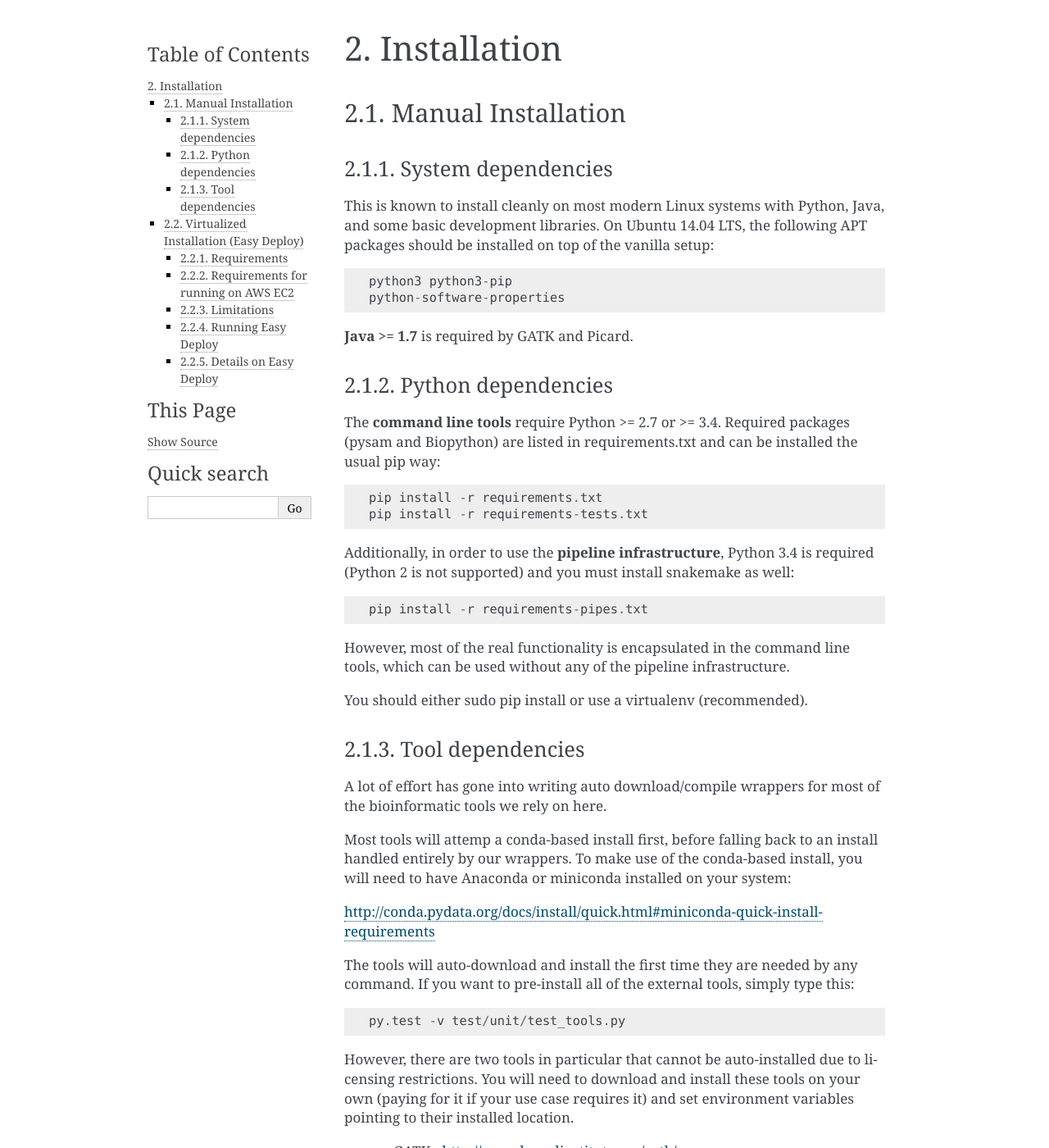
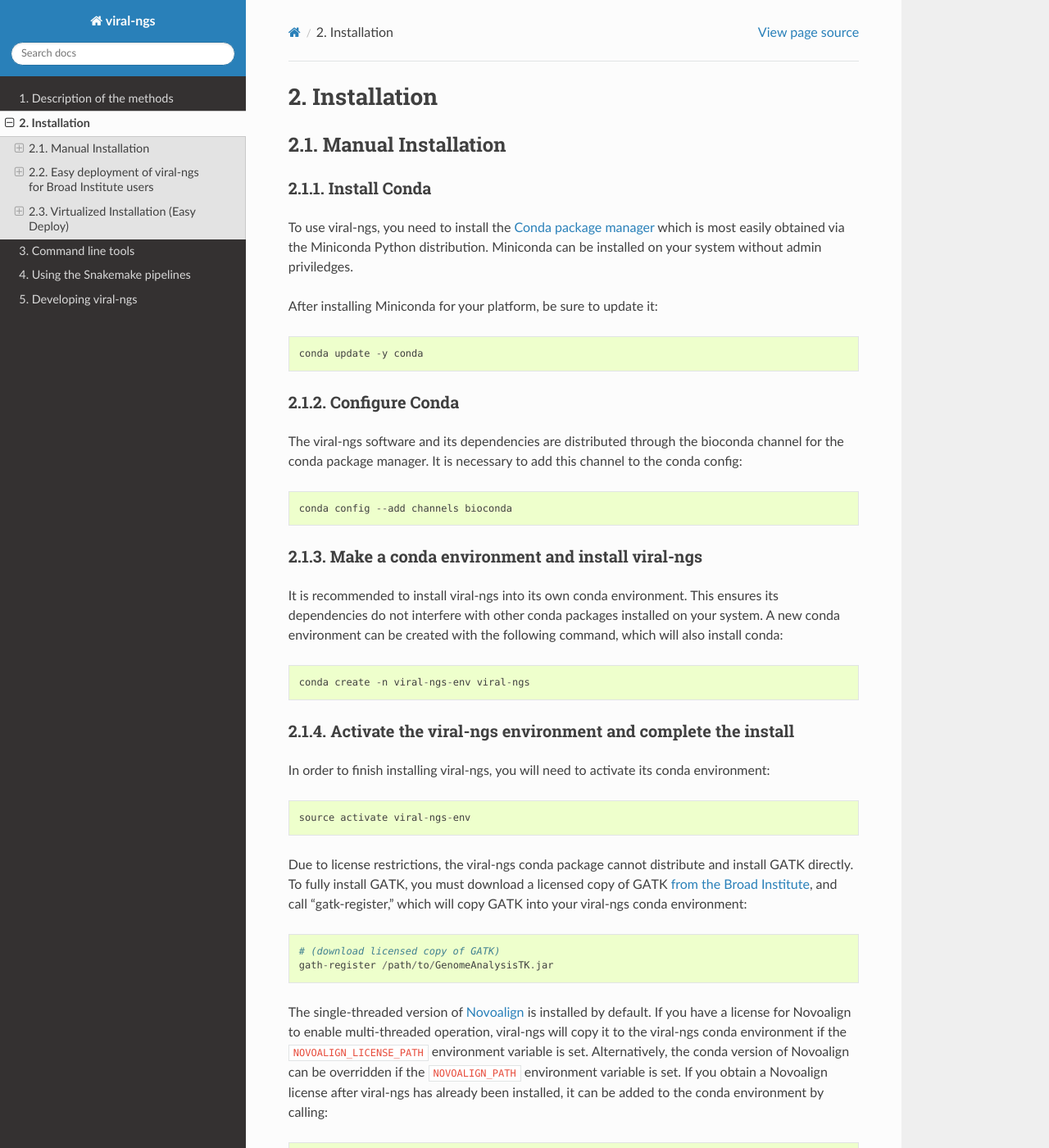
Before and after one commit to broadinstitute/viral-ngs, a Sphinx documentation site: the page built from docs/install.rst, in a window 1280 px wide and 1400 px high. Shown: the whole window at 82% size. Built offline with Sphinx 7.4.7 and the Read the Docs theme 2.0.0, drawn with Linux system fonts in a browser that asks for light colours; formulas are drawn with MathJax 3; some of the changed text lies outside the part shown.

Commit message:
update docs to reflect conda-based install

```diff
--- a/docs/conf.py
+++ b/docs/conf.py
@@ -117,7 +117,13 @@
 
 # The theme to use for HTML and HTML Help pages.  See the documentation for
 # a list of builtin themes.
-# html_theme = 'default'
+on_rtd = os.environ.get('READTHEDOCS') == 'True'
+if on_rtd:
+    html_theme = 'default'
+else:
+    import sphinx_rtd_theme
+    html_theme = "sphinx_rtd_theme"
+    html_theme_path = [sphinx_rtd_theme.get_html_theme_path()]
 
 # Theme options are theme-specific and customize the look and feel of a theme
 # further.  For a list of options available for each theme, see the
--- a/docs/install.rst
+++ b/docs/install.rst
@@ -5,93 +5,122 @@
 Manual Installation
 -------------------
 
-System dependencies
-~~~~~~~~~~~~~~~~~~~
 
-This is known to install cleanly on most modern Linux systems with Python,
-Java, and some basic development libraries.  On Ubuntu 14.04 LTS, the
-following APT packages should be installed on top of the vanilla setup::
+Install Conda
+~~~~~~~~~~~~~~~~~~~~~~~~~~~~~~~~~~~
 
-  python3 python3-pip
-  python-software-properties
+To use viral-ngs, you need to install the `Conda package manager <http://conda.pydata.org/miniconda.html>`_ which is most easily obtained via the Miniconda Python distribution. Miniconda can be installed on your system without admin priviledges.
 
-.. (comment out below)
-  zlib zlib1g zlib1g-dev
-  libblas3gf libblas-dev liblapack3gf liblapack-dev
-  libatlas-dev libatlas3-base libatlas3gf-base libatlas-base-dev
-  gfortran
-  oracle-java8-installer
-  libncurses5-dev
+After installing Miniconda for your platform, be sure to update it::
 
-.. (comment out below)
- The Fortran libraries (including blas and atlas) are required to install
- numpy via pip from source. numpy is not actually required if you have
- Python 3.4, if you want to avoid this system dependency.
+  conda update -y conda
 
-**Java >= 1.7** is required by GATK and Picard.
+Configure Conda
+~~~~~~~~~~~~~~~~~~~~~~~~~~~~~~~~~~~
+
+The viral-ngs software and its dependencies are distributed through the bioconda channel for the conda package manager. It is necessary to add this channel to the conda config::
+
+  conda config --add channels bioconda
+
+Make a conda environment and install viral-ngs
+~~~~~~~~~~~~~~~~~~~~~~~~~~~~~~~~~~~~~~~~~~~~~~
+
+It is recommended to install viral-ngs into its own conda environment. This ensures its dependencies do not interfere with other conda packages installed on your system. A new conda environment can be created with the following command, which will also install conda::
+
+  conda create -n viral-ngs-env viral-ngs
+
+Activate the viral-ngs environment and complete the install
+~~~~~~~~~~~~~~~~~~~~~~~~~~~~~~~~~~~~~~~~~~~~~~~~~~~~~~~~~~~
+
+In order to finish installing viral-ngs, you will need to activate its conda environment::
+
+  source activate viral-ngs-env
+
+Due to license restrictions, the viral-ngs conda package cannot distribute and install GATK directly. To fully install GATK, you must download a licensed copy of GATK `from the Broad Institute <https://www.broadinstitute.org/gatk/download/>`_, and call "gatk-register," which will copy GATK into your viral-ngs conda environment::
+
+  # (download licensed copy of GATK)
+  gath-register /path/to/GenomeAnalysisTK.jar
+
+The single-threaded version of `Novoalign <http://www.novocraft.com/products/novoalign/>`_ is installed by default. If you have a license for Novoalign to enable multi-threaded operation, viral-ngs will copy it to the viral-ngs conda environment if the ``NOVOALIGN_LICENSE_PATH`` environment variable is set. Alternatively, the conda version of Novoalign can be overridden if the ``NOVOALIGN_PATH`` environment variable is set. If you obtain a Novoalign license after viral-ngs has already been installed, it can be added to the conda environment by calling::
+
+  # obtain a Novoalign license file: novoalign.lic
+  novoalign-register-license /path/to/novoalign.lic
 
 
-Python dependencies
-~~~~~~~~~~~~~~~~~~~
+Activating viral-ngs once installed
+~~~~~~~~~~~~~~~~~~~~~~~~~~~~~~~~~~~
 
-The **command line tools** require Python >= 2.7 or >= 3.4. Required packages
-(pysam and Biopython) are listed in requirements.txt and can be
-installed the usual pip way::
+After viral-ngs has been installed, only one command is needed to load the environment and all of its dependencies. This is the command that must be run each time before using viral-ngs::
 
-  pip install -r requirements.txt
-  pip install -r requirements-tests.txt
+  source activate viral-ngs-env
 
-Additionally, in order to use the **pipeline infrastructure**, Python 3.4
-is required (Python 2 is not supported) and you must install snakemake
-as well::
+To deactivate the conda environment::
 
-  pip install -r requirements-pipes.txt
+  source deactivate
 
-However, most of the real functionality is encapsulated in the command line
-tools, which can be used without any of the pipeline infrastructure.
+Easy deployment of viral-ngs for Broad Institute users
+------------------------------------------------------
 
-You should either sudo pip install or use a virtualenv (recommended).
+**viral-ngs** can be deployed on the Broad Institute cluster with help from the script, ``easy-deploy-broad/easy-deploy-viral-ngs-broad.sh``. This script will install an independent copy of viral-ngs from the latest source, install all dependencies, and make it simple to activate the viral-ngs environment and create projects.
 
 
-Tool dependencies
-~~~~~~~~~~~~~~~~~
+Dependencies
+~~~~~~~~~~~~~~~~~~~~~~~~~~~~~~~~~~~
 
-A lot of effort has gone into writing auto download/compile wrappers for
-most of the bioinformatic tools we rely on here.
+The script, easy-deploy-viral-ngs-broad.sh, is intended to run on the Broad Institute cluster. It depends on the resources present on the Broad cluster (notably GATK) and will not function properly in a different environment.
 
-Most tools will attemp a conda-based install first, before falling back to an install handled entirely by our wrappers. To make use of the conda-based install, you will need to have Anaconda or miniconda installed on your system:
+One-line install command
+~~~~~~~~~~~~~~~~~~~~~~~~~~~~~~~~~~~
 
-http://conda.pydata.org/docs/install/quick.html#miniconda-quick-install-requirements
+This one-line command will download the ``easy-deploy-viral-ngs-broad.sh`` script and setup viral-ngs in the current working directory. Simply ssh to one of the login nodes and paste this command::
 
-The tools will auto-download and install the first time they are needed by any command. If you want to pre-install all of the external tools, simply type this::
+  wget https://raw.githubusercontent.com/broadinstitute/viral-ngs/master/easy-deploy-broad/easy-deploy-viral-ngs-broad.sh && chmod a+x ./easy-deploy-viral-ngs-broad.sh && reuse UGER && qrsh -cwd -N "viral-ngs_deploy" -q interactive ./easy-deploy-viral-ngs-broad.sh setup
 
-  py.test -v test/unit/test_tools.py
+**Note:** The script will run the install on a UGER interactive node, so you must have the ability to create to start a new interactive session. A project can be specified via ``qrsh -P "<project_name>"``
 
-However, there are two tools in particular that cannot be auto-installed
-due to licensing restrictions.  You will need to download and install
-these tools on your own (paying for it if your use case requires it) and
-set environment variables pointing to their installed location.
+Usage
+~~~~~~~~~~~~~~~~~~~~~~~~~~~~~~~~~~~
 
- * GATK - http://www.broadinstitute.org/gatk/
- * Novoalign - http://www.novocraft.com/products/novoalign/
+**Installation**
 
-The environment variables you will need to set are ``GATK_PATH`` and
-``NOVOALIGN_PATH``. These should be set to the full directory path
-that contains these tools (the jar file for GATK and the executable
-binaries for Novoalign).
+* ``easy-deploy-viral-ngs-broad.sh setup`` Installs a fresh copy of viral-ngs, installs all dependencies, and creates a directory, ``viral-ngs-etc/``, in the current working directory.
 
-In order to run GATK, you will need to have an appropriate version of
-the Java JDK installed. As of this writing, Java 1.7 is required for
-GATK 3.3.0.
+Resulting directories::
 
-Alternatively, if you are using the Snakemake pipelines, you can create
-a dictionary called "env_vars" in the config.yaml file for Snakemake,
-and the pipelines will automatically set all environment variables prior
-to running any scripts.
+  viral-ngs-etc/
+      venv/
+      viral-ngs/
 
-The version of MOSAIK we use seems to fail compile on GCC-4.9 but compiles
-fine on GCC-4.4. We have not tried intermediate versions of GCC, nor the
-latest versions of MOSAIK.
+**Activating the environment**
+
+* ``source easy-deploy-viral-ngs-broad.sh load`` Loads the dotkits needed by viral-ngs and activates the Python virtual environment
+
+**Creating a project directory**
+
+* ``easy-deploy-viral-ngs-broad.sh create-project <project_name>`` Creates a directory for a new Snakemake-compatible project, with data directories and symlinked run scripts. Copies in the files ``Snakefile`` and ``config.yaml``
+
+
+Resulting directories::
+
+  viral-ngs-analysis-software/
+      projects/
+          <project_name>/
+              Snakefile
+              bin/ (symlink)
+              config.yaml
+              data/
+              log/
+              reports/
+              run-pipe_LSF.sh (symlink)
+              run-pipe_UGER.sh (symlink)
+              samples-assembly-failures.txt
+              samples-assembly.txt
+              samples-depletion.txt
+              samples-runs.txt
+              tmp/
+              venv/ (symlink)
+              [...other project files...]
+
 
 Virtualized Installation (Easy Deploy)
 --------------------------------------
@@ -107,9 +136,9 @@
 As noted above, GATK and NovoAlign cannot be installed automatically due to
 licensing restrictions. In order to run the easy deployment script, you will
 first need to license and download these tools, and set the ``GATK_PATH`` and
-``NOVOALIGN_PATH`` environment variables.
+``NOVOALIGN_LICENSE_PATH`` environment variables.
 
-The easy deployment script has been tested to run on OS X 10.10 (Yosemite) and
+The easy deployment script has been tested to run on OS X 10.11 (El Capitan) and
 Ubuntu 15.04 (Vivid Vervet).
 
 
--- a/docs/pipeuse.rst
+++ b/docs/pipeuse.rst
@@ -162,7 +162,7 @@
       - "GRCh37.68_ncRNA-GRCh37.68_transcripts-HS_rRNA_mitRNA"
       - "metagenomics_contaminants_v3"
 
-Pre-built depletion databases are available in both *.tar.gz and *.lz4
+Pre-built depletion databases are available in both \*.tar.gz and \*.lz4
 format, for removing human reads and common metagenomic contaminants:
 
 -  `GRCh37.68_ncRNA-GRCh37.68_transcripts-HS_rRNA_mitRNA.tar.gz <https://storage.googleapis.com/sabeti-public/depletion_dbs/GRCh37.68_ncRNA-GRCh37.68_transcripts-HS_rRNA_mitRNA.tar.gz>`__ (`*.lz4 <https://storage.googleapis.com/sabeti-public/depletion_dbs/GRCh37.68_ncRNA-GRCh37.68_transcripts-HS_rRNA_mitRNA.lz4>`__)
--- a/requirements-docs.txt
+++ b/requirements-docs.txt
@@ -1,3 +1,4 @@
-Sphinx==1.2.3
+Sphinx==1.4.4
 sphinx-argparse==0.1.14
 boltons==15.0.0
+sphinx-rtd-theme==0.1.9
```
Also changed, not shown: easy-deploy-broad/README.md.
